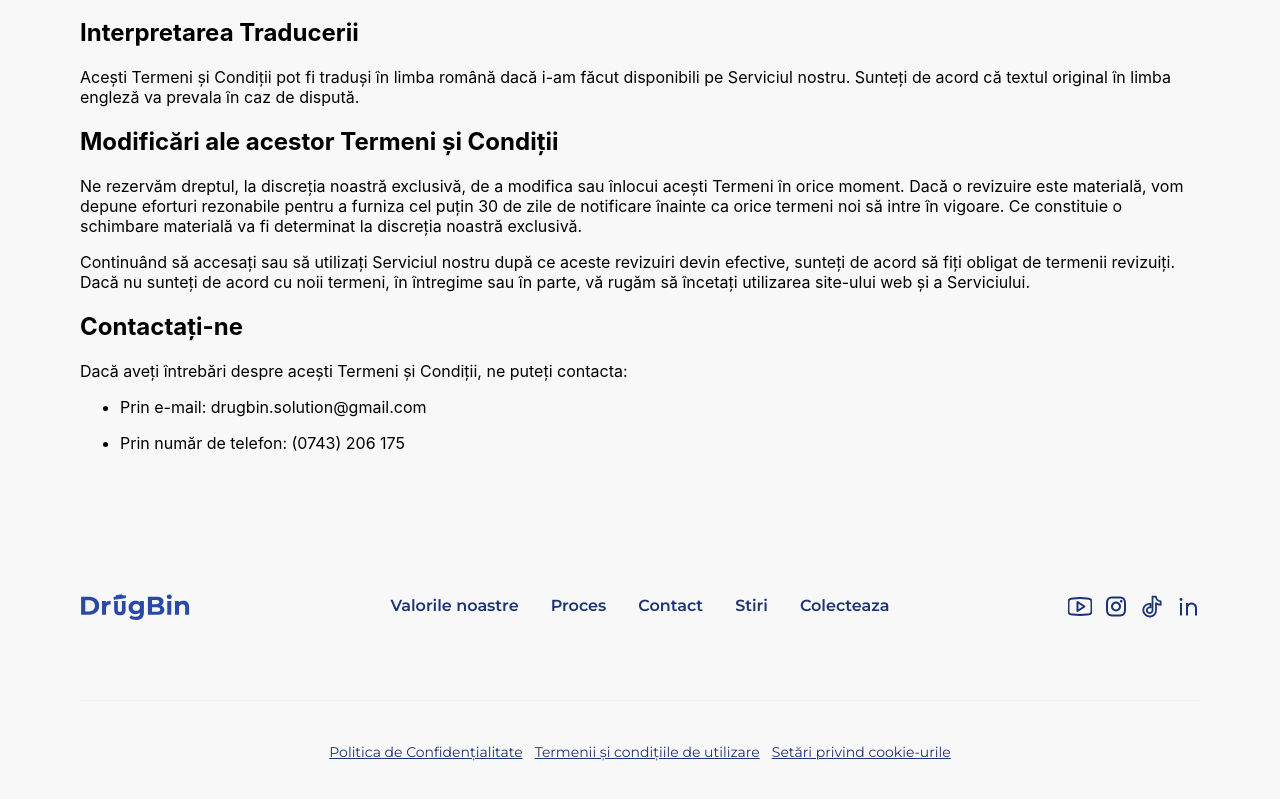
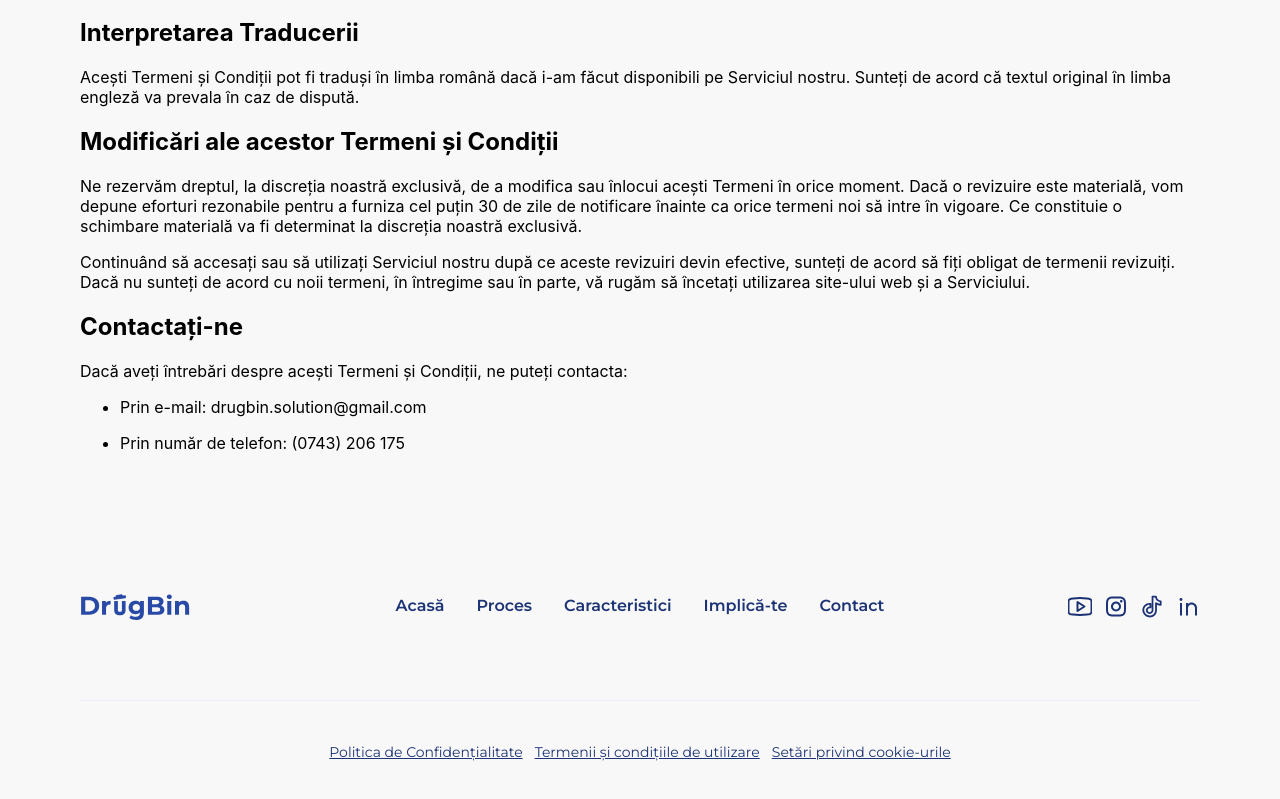
Before and after one commit to shtefanika-vadym/drugbin-landing, a React (Create React App) app: page /terms in a window 1280 px wide. Shown: the part 3004-3803 px from the top of the page. Built offline with nearby package versions, Linux system fonts and the light colour scheme; no server answers.

Commit message:
chore: Update footer

```diff
--- a/src/layout/Footer/Footer.tsx
+++ b/src/layout/Footer/Footer.tsx
@@ -52,11 +52,11 @@ export const Footer = () => {
             {isMobile ? <LogoFooterS /> : <LogoFooterXS />}
           </TopContent>
           <TopContent position="center" gap={WDS_SIZE_032_PX}>
-            <NavLink onClick={() => scrollTo("main")}>Valorile noastre</NavLink>
+            <NavLink onClick={() => scrollTo("main")}>Acasă</NavLink>
             <NavLink onClick={() => scrollTo("proces")}>Proces</NavLink>
+            <NavLink onClick={() => scrollTo("values")}>Caracteristici</NavLink>
+            <NavLink onClick={() => scrollTo("involve")}>Implică-te</NavLink>
             <NavLink onClick={() => scrollTo("contact")}>Contact</NavLink>
-            <NavLink onClick={() => scrollTo("stiri")}>Stiri</NavLink>
-            <NavLink href="/collect">Colecteaza</NavLink>
           </TopContent>
           <TopContent position="flex-end" gap={WDS_SIZE_012_PX}>
             <a
```
